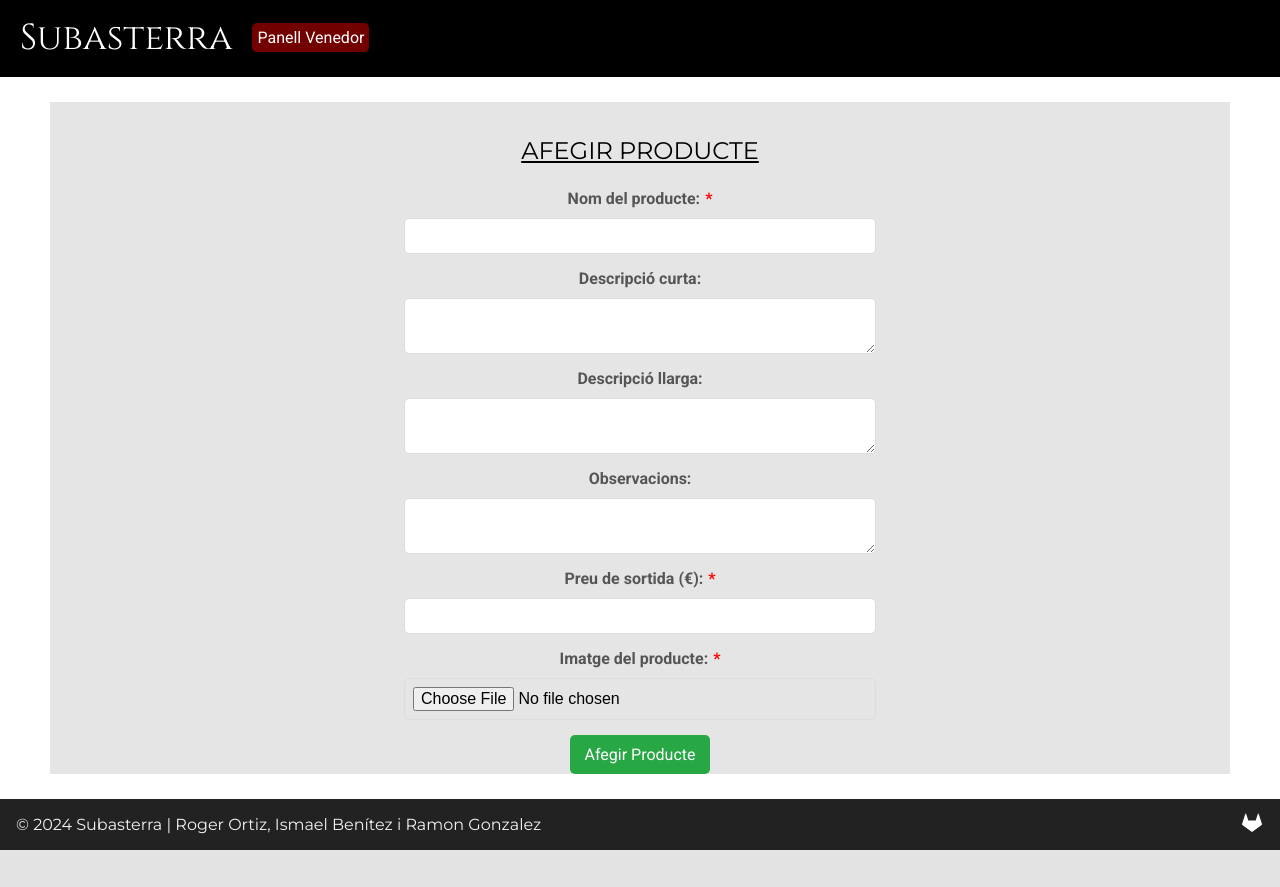
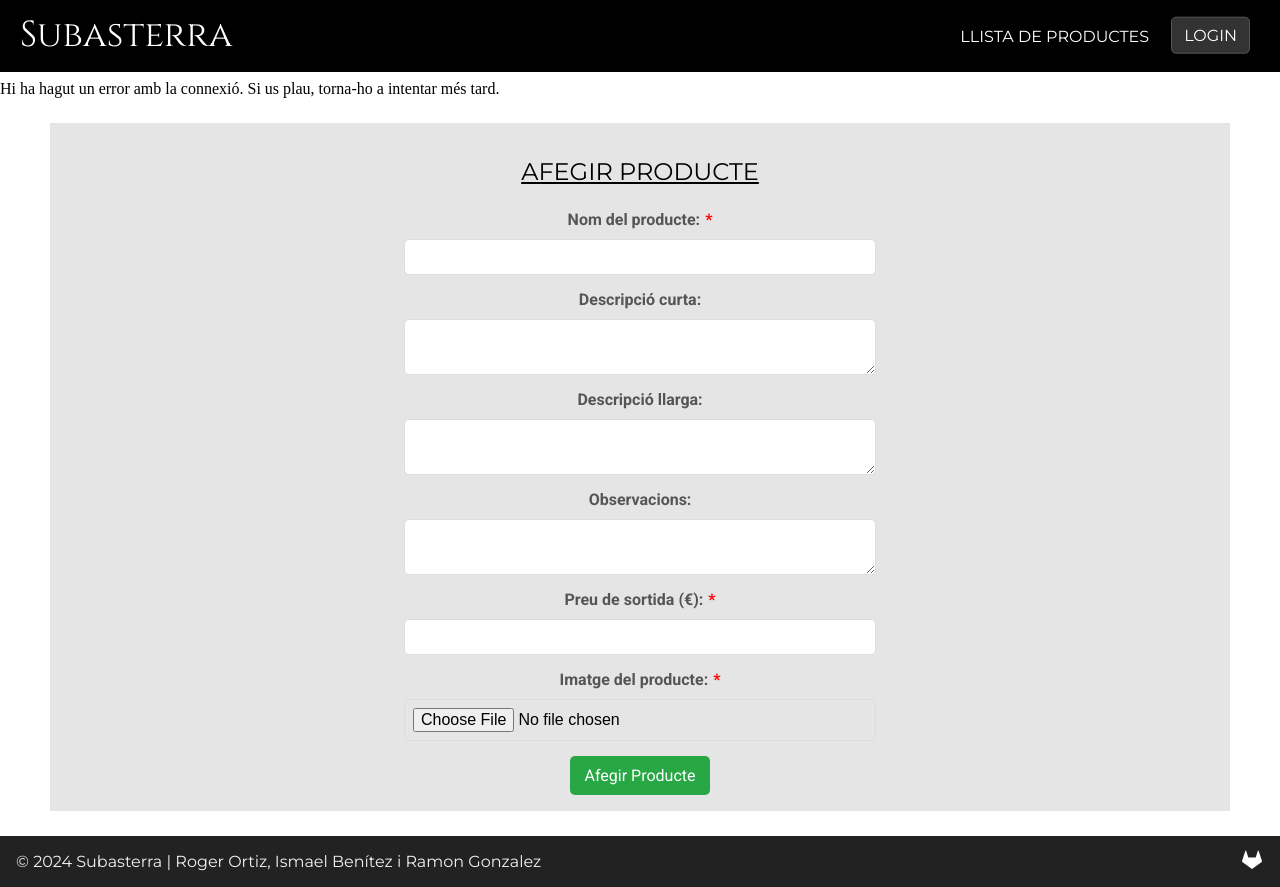
Before and after one commit to ramon-gon/Subasterra, a PHP site: page /views/add-product-view.php in a window 1280 px wide. Before the commit the page ends 850 px from the top, so only its background shows below. Run offline with PHP 8.4, Linux system fonts and the light colour scheme; data that the repository does not hold is empty.

Commit message:
Canvis CSS generals

```diff
--- a/css/styles.css
+++ b/css/styles.css
@@ -383,6 +383,7 @@
     flex-direction: column;
     gap: 15px;
     align-items: center;
+    padding-bottom: 1rem;
 }
 
 .form-group {
@@ -409,7 +410,6 @@
     width: 100%;
     box-sizing: border-box;
     font-size: 16px;
-    text-align: center;
 }
 
 textarea {
--- a/views/add-product-view.php
+++ b/views/add-product-view.php
@@ -10,13 +10,7 @@
 </head>
 
 <body>
-    <header id="header">
-        <p id="logo">Subasterra</p>
-        <button class="btn-panel" onclick="window.location.href='/controllers/vendor-panel-controller.php'">
-            Panell Venedor
-        </button>
-    </header>
-
+    <?php include(__DIR__ . "/header-view.php"); ?>
     <div class="container-auctions">
 
         <div class="current-auctions-header">
```
